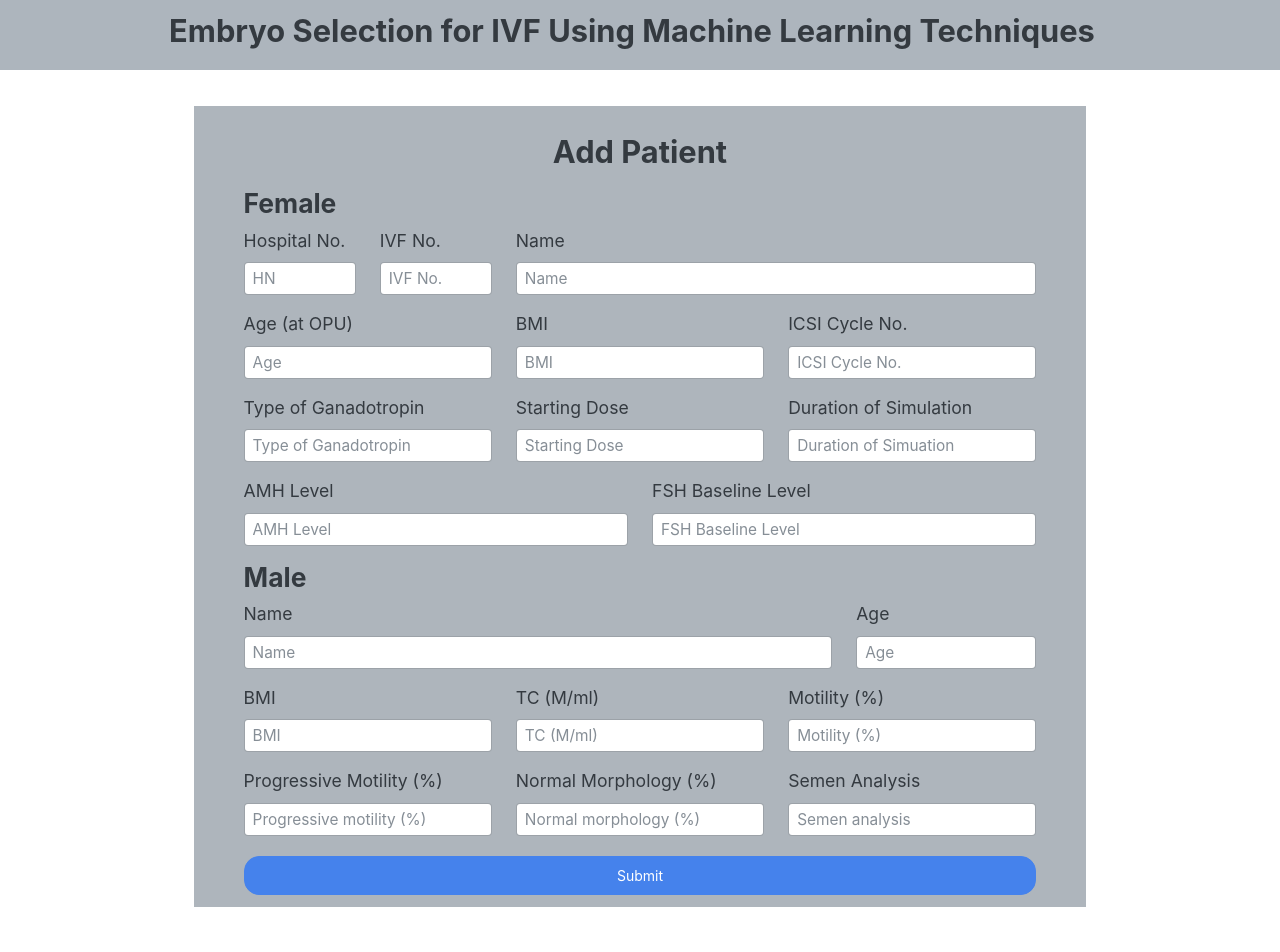
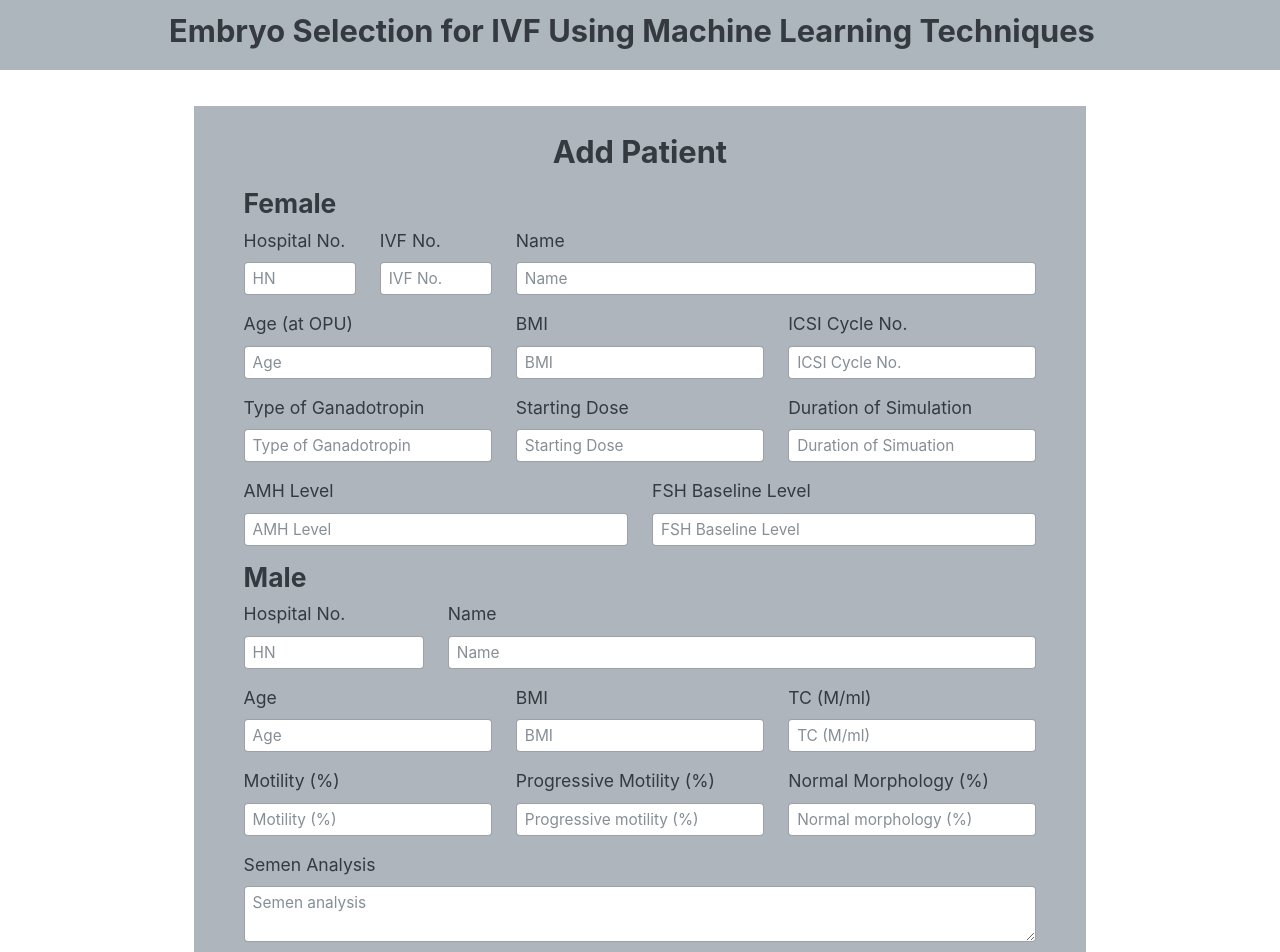
Before and after one commit to Supphaset/embryo-app-frontend, a React (Create React App) app: page /embryo-app-frontend/patientform in a window 1280 px wide. Shown: the top 952 px of the page. Built offline with nearby package versions, Linux system fonts and the light colour scheme.

Commit message:
update from feedback

```diff
--- a/src/components/PatientInfo.js
+++ b/src/components/PatientInfo.js
@@ -4,7 +4,7 @@ import { Row,Col, Button,Form} from 'react-bootstrap'
 
 const patients = [
   {
-    hospitalNo: '1',
+    fmHN: '1',
     ivfNo:'1',
     fmName:'Supphaset Engphaiboon',
     fmAge:25,
@@ -15,6 +15,7 @@ const patients = [
     durationSim:'Unknown',
     amhLv:'Unknown',
     fshBsLv:'Unknown',
+    mHN:'unknown',
     mName:'Unknown',
     mAge:'Unknown',
     mBmi:'Unknown',
@@ -36,7 +37,7 @@ const patients = [
     ]
   },
   {
-    hospitalNo: '2',
+    fmHN: '2',
     ivfNo:'2',
     fmName:'Supphaset Engphaiboon',
     fmAge:25,
@@ -47,6 +48,7 @@ const patients = [
     durationSim:'Unknown',
     amhLv:'Unknown',
     fshBsLv:'Unknown',
+    mHN:'unknown',
     mName:'Unknown',
     mAge:'Unknown',
     mBmi:'Unknown',
@@ -58,7 +60,7 @@ const patients = [
     embryos:[]
   },
   {
-    hospitalNo: '3',
+    fmHN: '3',
     ivfNo:'3',
     fmName:'Supphaset Engphaiboon',
     fmAge:25,
@@ -69,6 +71,7 @@ const patients = [
     durationSim:'Unknown',
     amhLv:'Unknown',
     fshBsLv:'Unknown',
+    mHN:'unknown',
     mName:'Unknown',
     mAge:'Unknown',
     mBmi:'Unknown',
@@ -83,10 +86,10 @@ const patients = [
 
 const PatientInfo = () => {
   const {id} = useParams()
-  const patient = patients.find((p)=> p.hospitalNo === id)
+  const patient = patients.find((p)=> p.fmHN === id)
 
   const [fmName, setFmName] = useState('')
-  const [hospitalNo,setHospitalNumber] = useState('')
+  const [fmHN,setFmHN] = useState('')
   const [ivfNo,setIvfNo] = useState('')
   const [fmAge,setFmAge] = useState('')
   const [fmBmi,setFmBmi] = useState('')
@@ -96,6 +99,7 @@ const PatientInfo = () => {
   const [durationSim,setDurationSim] = useState('')
   const [amhLv,setAmhLv] = useState('')
   const [fshBsLv,setFshBsLv] = useState('')
+  const [mHN,setMHN] = useState('')
   const [mName,setMName] = useState('')
   const [mAge,setMAge] = useState('')
   const [mBmi,setMBmi] = useState('')
@@ -107,7 +111,7 @@ const PatientInfo = () => {
 
   useEffect(() =>{
     setFmName(patient.fmName)
-    setHospitalNumber(patient.hospitalNo)
+    setFmHN(patient.fmHN)
     setIvfNo(patient.ivfNo)
     setFmAge(patient.fmAge)
     setFmBmi(patient.fmBmi)
@@ -117,6 +121,7 @@ const PatientInfo = () => {
     setDurationSim(patient.durationSim)
     setAmhLv(patient.amhLv)
     setFshBsLv(patient.fshBsLv)
+    setMHN(patient.mHN)
     setMName(patient.mName)
     setMAge(patient.mAge)
     setMBmi(patient.mBmi)
@@ -137,7 +142,7 @@ const PatientInfo = () => {
             <Row className="mb-3">
             <Form.Group as={Col} xs={2} controlId="hospitalNo">
                 <Form.Label>Hospital No.</Form.Label>
-                <Form.Control type="text" placeholder="HN" required size="sm" value={hospitalNo} onChange={(e) => setHospitalNumber(e.target.value)}/>
+                <Form.Control type="text" placeholder="HN" required size="sm" value={fmHN} onChange={(e) => setFmHN(e.target.value)}/>
             </Form.Group>
 
             <Form.Group as={Col} xs={2} controlId="id">
@@ -199,16 +204,20 @@ const PatientInfo = () => {
 
             <h4>Male</h4>
             <Row className="mb-3">
+            <Form.Group as={Col} xs={3} controlId="name">
+                <Form.Label>Hospital No.</Form.Label>
+                <Form.Control type="text" placeholder="Name" required size="sm" value={mHN} onChange={(e) => setMHN(e.target.value)}/>
+            </Form.Group>
             <Form.Group as={Col} controlId="name">
                 <Form.Label>Name</Form.Label>
                 <Form.Control type="text" placeholder="Name" required size="sm" value={mName} onChange={(e) => setMName(e.target.value)}/>
             </Form.Group>
-            <Form.Group as={Col} xs={3} controlId="name">
+            </Row>
+            <Row className="mb-3">
+              <Form.Group as={Col}  controlId="name">
                 <Form.Label>Age</Form.Label>
                 <Form.Control type="text" placeholder="Age" required size="sm" value={mAge} onChange={(e) => setMAge(e.target.value)}/>
             </Form.Group>
-            </Row>
-            <Row className="mb-3">
             <Form.Group as={Col} controlId="name">
                 <Form.Label>BMI</Form.Label>
                 <Form.Control type="text" placeholder="BMI" required size="sm" value={mBmi} onChange={(e) => setMBmi(e.target.value)}/>
@@ -217,12 +226,12 @@ const PatientInfo = () => {
                 <Form.Label>TC (M/ml)</Form.Label>
                 <Form.Control type="text" placeholder="TC (M/ml)" required size="sm" value={tc} onChange={(e) => setTc(e.target.value)}/>
             </Form.Group>
+            </Row>
+            <Row className="mb-3">
             <Form.Group as={Col} controlId="name">
                 <Form.Label>Motility (%)</Form.Label>
                 <Form.Control type="text" placeholder="Motility (%)" required size="sm" value={motility} onChange={(e) => setMotility(e.target.value)}/>
             </Form.Group>
-            </Row>
-            <Row className="mb-3">
             <Form.Group as={Col} controlId="name">
                 <Form.Label>Progressive Motility (%)</Form.Label>
                 <Form.Control type="text" placeholder="Progressive motility (%)" required size="sm" value={pMotility} onChange={(e) => setPMotility(e.target.value)}/>
@@ -231,9 +240,11 @@ const PatientInfo = () => {
                 <Form.Label>Normal Morphology (%)</Form.Label>
                 <Form.Control type="text" placeholder="Normal morphology (%)" required size="sm" value={nMotility} onChange={(e) => setNMotility(e.target.value)}/>
             </Form.Group>
-            <Form.Group as={Col} controlId="name">
+            </Row>
+            <Row>
+              <Form.Group as={Col} controlId="name">
                 <Form.Label>Semen Analysis</Form.Label>
-                <Form.Control type="text" placeholder="Semen analysis" required size="sm" value={semenAnalysis} onChange={(e) => setSemenAnalysis(e.target.value)}/>
+                <Form.Control as="textarea" placeholder="Semen analysis"  size="sm" value={semenAnalysis} onChange={(e) => setSemenAnalysis(e.target.value)}/>
             </Form.Group>
             </Row>
         </Form>
--- a/src/screens/EmbryoForm.js
+++ b/src/screens/EmbryoForm.js
@@ -14,9 +14,9 @@ const EmbryoForm = () => {
     <div className='form'>
     <h4 className='head-form'>EmbryoForm</h4>
     <Form>
-      <Form.Group controlId="embryoName" className="mb-3">
-        <Form.Label>Embryo Name</Form.Label>
-        <Form.Control type="text"  placeholder="Embryo Name" required/>
+      <Form.Group controlId="embryoNo" className="mb-3">
+        <Form.Label>Embryo No.</Form.Label>
+        <Form.Control type="text"  placeholder="Embryo No." required/>
       </Form.Group>
       <Form.Group controlId="formFile" className="mb-3">
         <Form.Label>Embryo Image</Form.Label>
--- a/src/screens/PatientForm.js
+++ b/src/screens/PatientForm.js
@@ -81,16 +81,21 @@ function PatientForm() {
 
       <h4>Male</h4>
       <Row className="mb-3">
+        <Form.Group as={Col} xs={3} controlId="name">
+          <Form.Label>Hospital No.</Form.Label>
+          <Form.Control type="text" placeholder="HN" required size="sm"/>
+        </Form.Group>
         <Form.Group as={Col} controlId="name">
           <Form.Label>Name</Form.Label>
           <Form.Control type="text" placeholder="Name" required size="sm"/>
         </Form.Group>
-        <Form.Group as={Col} xs={3} controlId="name">
+
+      </Row>
+      <Row className="mb-3">
+        <Form.Group as={Col} controlId="name">
           <Form.Label>Age</Form.Label>
           <Form.Control type="text" placeholder="Age" required size="sm"/>
         </Form.Group>
-      </Row>
-      <Row className="mb-3">
         <Form.Group as={Col} controlId="name">
           <Form.Label>BMI</Form.Label>
           <Form.Control type="text" placeholder="BMI" required size="sm"/>
@@ -99,12 +104,12 @@ function PatientForm() {
           <Form.Label>TC (M/ml)</Form.Label>
           <Form.Control type="text" placeholder="TC (M/ml)" required size="sm"/>
         </Form.Group>
+      </Row>
+      <Row className="mb-3">
         <Form.Group as={Col} controlId="name">
           <Form.Label>Motility (%)</Form.Label>
           <Form.Control type="text" placeholder="Motility (%)" required size="sm"/>
         </Form.Group>
-      </Row>
-      <Row className="mb-3">
         <Form.Group as={Col} controlId="name">
           <Form.Label>Progressive Motility (%)</Form.Label>
           <Form.Control type="text" placeholder="Progressive motility (%)" required size="sm"/>
@@ -113,9 +118,11 @@ function PatientForm() {
           <Form.Label>Normal Morphology (%)</Form.Label>
           <Form.Control type="text" placeholder="Normal morphology (%)" required size="sm"/>
         </Form.Group>
+      </Row>
+      <Row>
         <Form.Group as={Col} controlId="name">
           <Form.Label>Semen Analysis</Form.Label>
-          <Form.Control type="text" placeholder="Semen analysis" required size="sm"/>
+          <Form.Control as="textarea" placeholder="Semen analysis" size="sm"/>
         </Form.Group>
       </Row>
 
```
